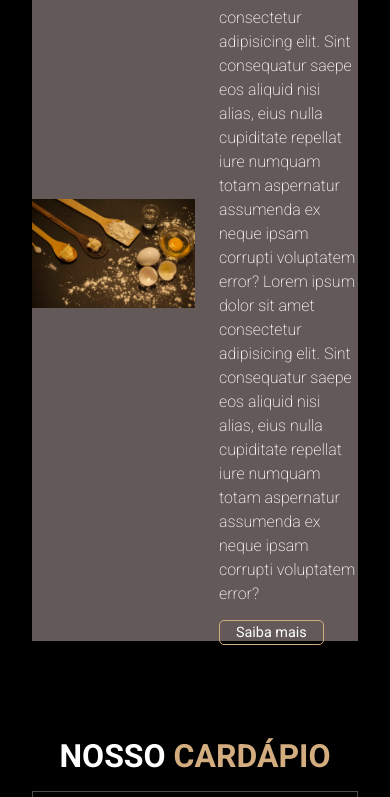
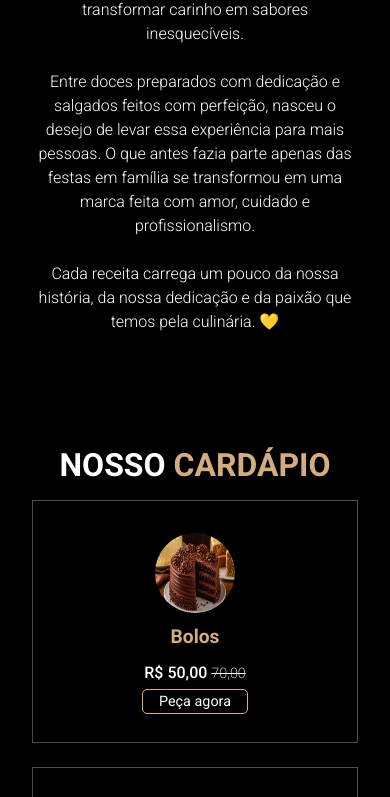
Before and after one commit to cauezinho1/LandinpageCantinho-das-meninas, a plain HTML site: page index.html in a window 390 px wide. Shown: the part 1080-1877 px from the top of the page. Drawn offline with Linux system fonts and the light colour scheme.

Commit message:
Correção e adição de media query na seção sobre nós

```diff
--- a/index.html
+++ b/index.html
@@ -48,13 +48,13 @@
     <section class="sobre-nos">
         <h2 class="titulo"> Sobre <span>nós </span></h2>
         <div class="sobre-nos-content">
-            <img src="img/sobre-nos.jpeg" alt="" >
+            <img class="img-sobre-nos" src="img/sobre-nos.jpeg" alt="" >
             <div class="cantinho-content">
                 <h3>cantinho das meninas</h3>
-                <p> Lorem ipsum dolor sit amet consectetur adipisicing elit. Sint consequatur saepe eos aliquid nisi alias, eius nulla cupiditate repellat iure numquam totam aspernatur assumenda ex neque ipsam corrupti voluptatem error? Lorem ipsum dolor sit amet consectetur adipisicing elit. Sint consequatur saepe eos aliquid nisi alias, eius nulla cupiditate repellat iure numquam totam aspernatur assumenda ex neque ipsam corrupti voluptatem error?</p>
-                <a href="#" class="btn">Saiba mais</a>
+                <p> Desde muito jovens, duas irmãs apaixonadas pela culinária descobriram, nas reuniões de família e momentos especiais, um talento que sempre encantava todos ao redor: transformar carinho em sabores inesquecíveis.
+                <p>Entre doces preparados com dedicação e salgados feitos com perfeição, nasceu o desejo de levar essa experiência para mais pessoas. O que antes fazia parte apenas das festas em família se transformou em uma marca feita com amor, cuidado e profissionalismo.</p>
+                <p>Cada receita carrega um pouco da nossa história, da nossa dedicação e da paixão que temos pela culinária. 💛</p>
             </div>
-
         </div>
     </section>
 
--- a/style.css
+++ b/style.css
@@ -4,7 +4,7 @@
     border: none;
     text-decoration: none;
     list-style: none;
-    font-family: "Roboto", sans-serif;
+     font-family: "Roboto", sans-serif;
 
 }
 :root {
@@ -36,7 +36,7 @@ section {
     left: 0;
     right: 0;
     z-index: 99;
-    border-bottom: var(--sobre-nos) solid 0.1rem;
+    border-bottom: var(--cards) solid 0.1rem;
     background-color: var(--cards);
 
 }
@@ -61,7 +61,7 @@ section {
 }
 .nav a:hover {
     color: var(--fundo-body);
-    border-bottom: var(--fundo-body) solid 0.1rem;
+    border-bottom: var(--cards) solid 0.1rem;
     transition: 0.2s linear;
     font-size: 1.2rem;
 }
@@ -128,9 +128,6 @@ section {
 }
 
 /*SOBRE NÓS*/
-.sobre-nos {
-    max-width: 955px;
-}
 .titulo {
     text-align: center;
     font-size: 2rem;
@@ -144,7 +141,7 @@ section {
 .sobre-nos-content {
     display: flex;
     align-items: center;
-    background-color:var(--sobre-nos);
+    background-color:var(--cards);
     gap: 1.5rem;
 }
 .sobre-nos-content img {
@@ -152,12 +149,12 @@ section {
 }
 .cantinho-content h3 {
     font-size: 1.5rem;
-    color: var(--cards);
+    color: var(--white);
     text-transform: uppercase;
 }
 .cantinho-content p {
     color: var(--white);
-    font-weight: 200;
+    font-weight: 300;
     padding: 0.5rem 0;
     margin-bottom: 0.5rem;
     line-height: 1.5rem;
@@ -355,3 +352,22 @@ section {
     margin-left: 5px;
     font-weight: 200;
 }
+
+@media screen and (max-width: 1130px){
+    .sobre-nos,
+    .titulo,
+    .sobre-nos-content,
+    .cantinho-content {
+        flex-direction: column;
+    }
+    .sobre-nos-content {
+        background-color: var(--fundo-body);
+    }
+    .img-sobre-nos {
+        padding:1rem;
+        display: none;
+    }
+    .cantinho-content {
+        text-align: center;
+    }
+}
```
